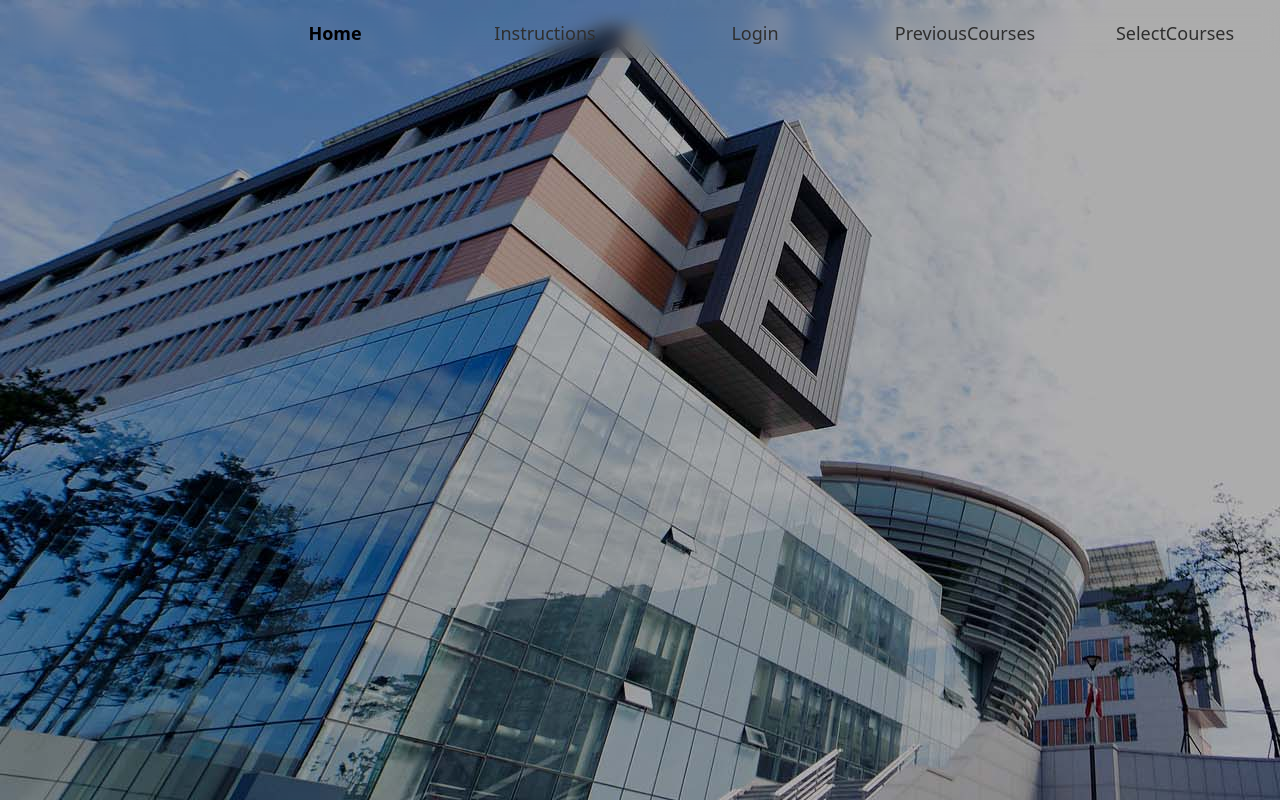
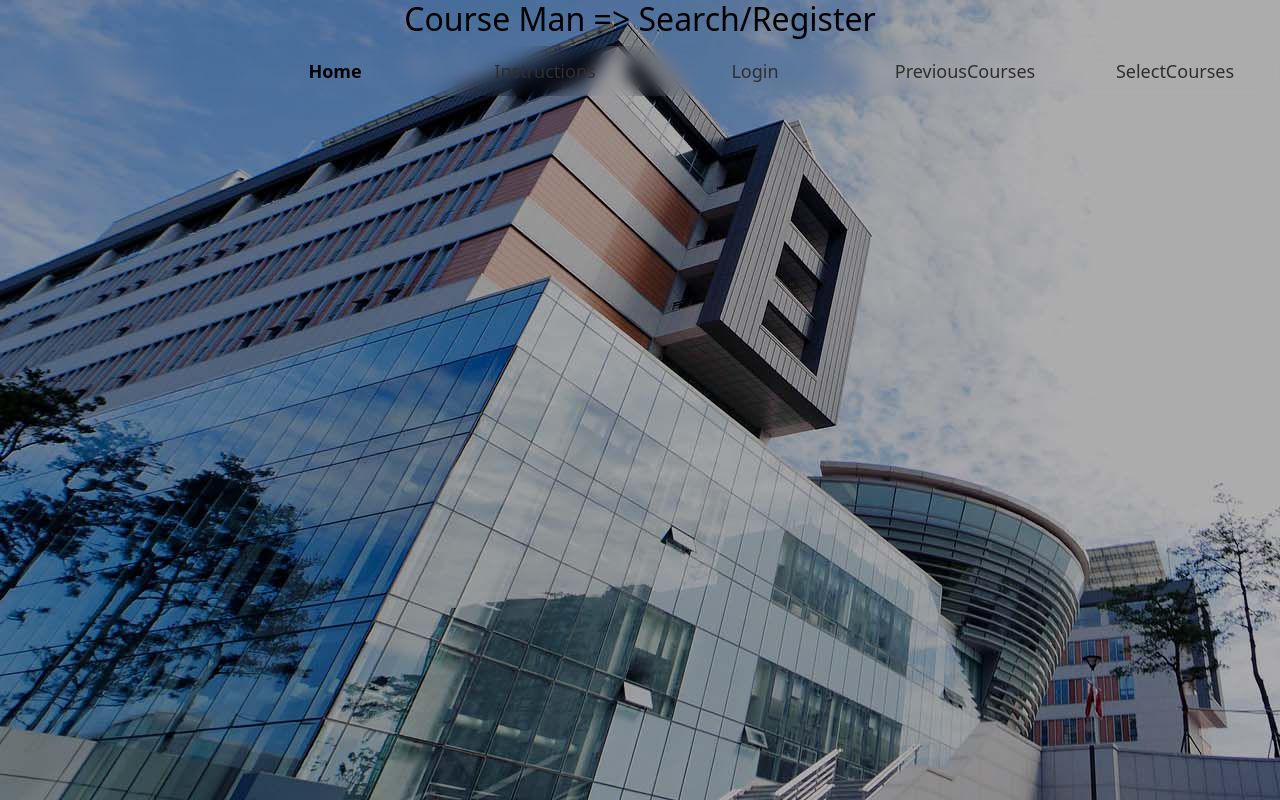
Before and after one commit to JuyeeMyeong/web_project_cse316, a React (Create React App) app: page / in a window 1280 px wide. Built offline with nearby package versions, Linux system fonts and the light colour scheme.

Commit message:
#2 fix(css change style -> Home.js)

```diff
--- a/src/components/Home.js
+++ b/src/components/Home.js
@@ -1,13 +1,17 @@
-import '../App.css';
-import React  from 'react';
-import Navbar from './Navbar';
+import "../App.css";
+import React from "react";
+import Navbar from "./Navbar";
 
 function Home() {
-    return (
-        <div>
-            <Navbar />
-        </div>
-    );
-};
+  return (
+    <div>
+      <Navbar
+        header={"Course Man => Search/Register"}
+        navColor={"grey"}
+        textColor={"black"}
+      />
+    </div>
+  );
+}
 
 export default Home;
```
